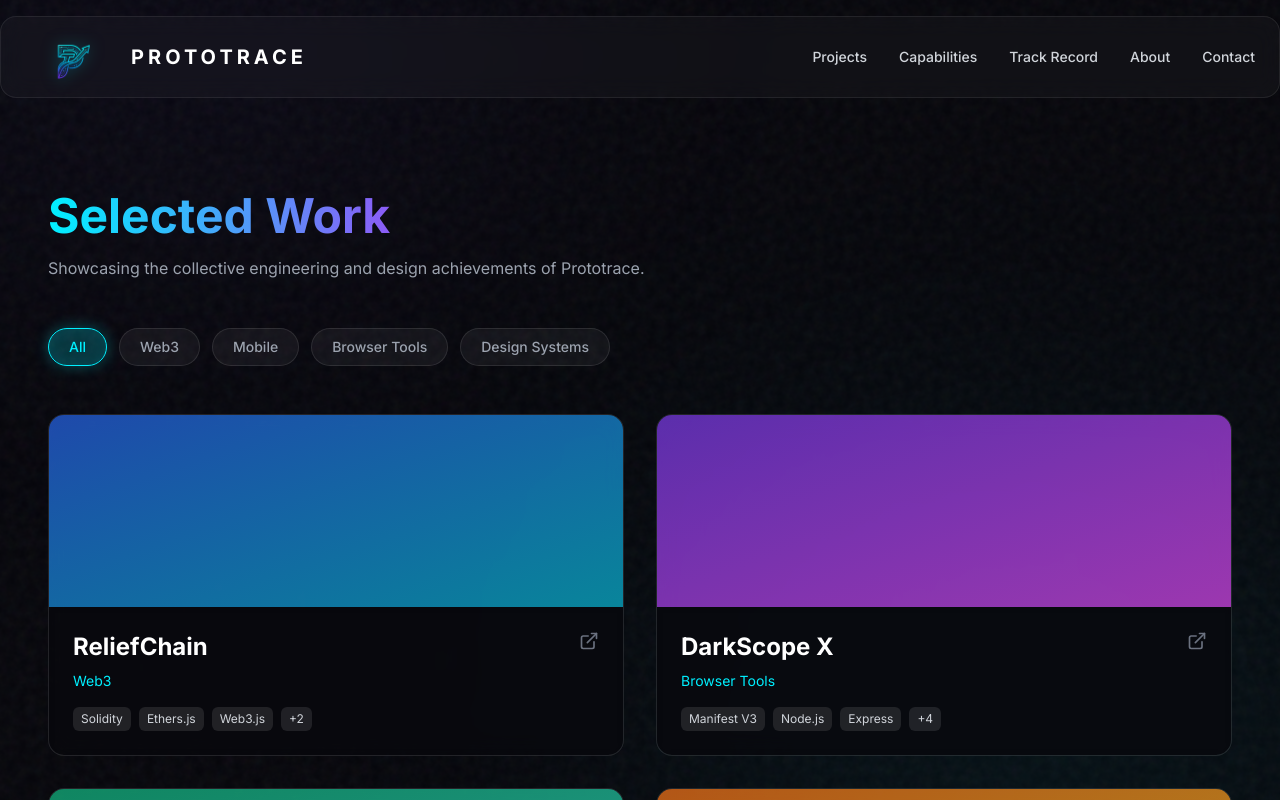
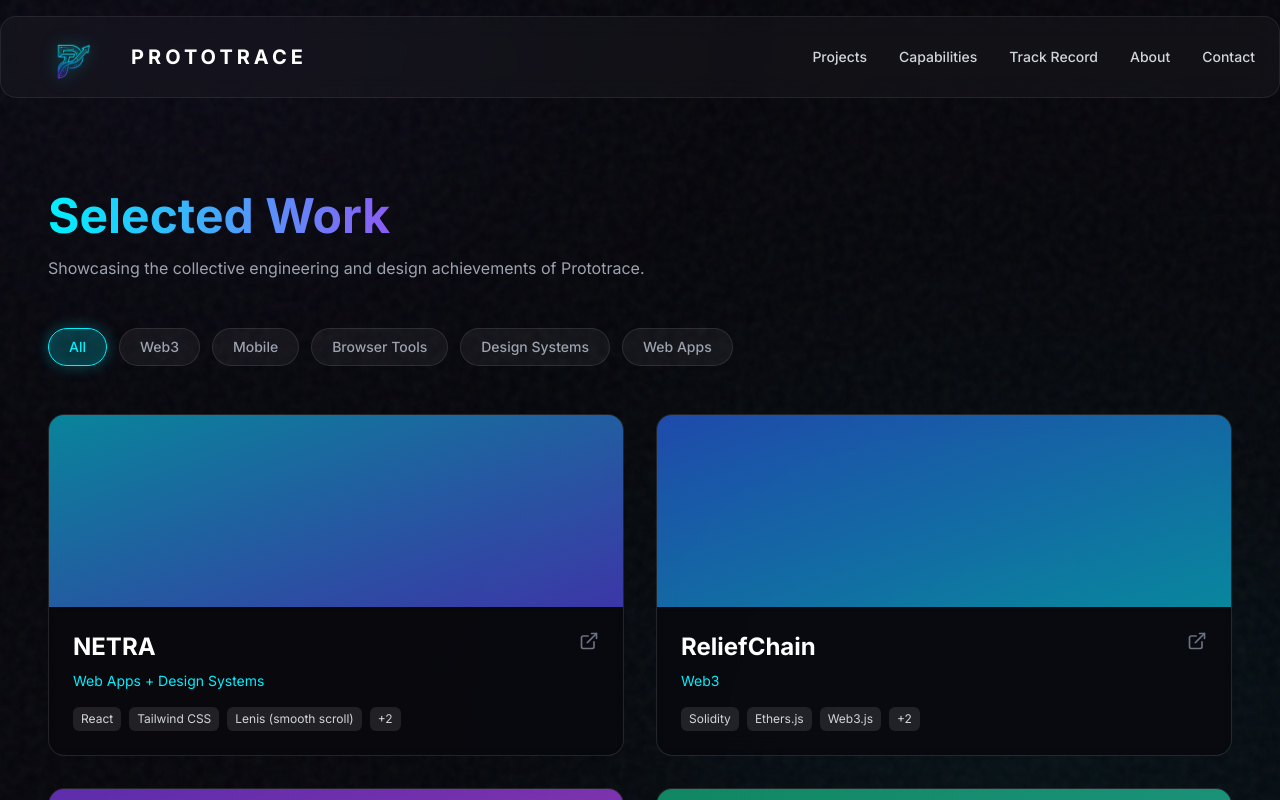
Before and after one commit to Sayim07/PROTOTRACE, a React (Vite) app: page / in a window 1280 px wide. Both pictures are taken after a click on the button "GET STARTED". Shown: the top 800 px of the page. Built offline with nearby package versions, Linux system fonts and the light colour scheme.

Commit message:
feat: implement Projects component with interactive filtering and detailed modal views

```diff
--- a/src/components/Projects.tsx
+++ b/src/components/Projects.tsx
@@ -3,18 +3,26 @@
 import { ExternalLink, X } from 'lucide-react';
 import clsx from 'clsx';
 
-type Category = 'All' | 'Web3' | 'Mobile' | 'Browser Tools' | 'Design Systems';
+type Category = 'All' | 'Web3' | 'Mobile' | 'Browser Tools' | 'Design Systems' | 'Web Apps';
 
 interface Project {
   id: string;
   title: string;
-  category: Category;
+  category: string;
   description: string;
   tech: string[];
   imageColor: string;
 }
 
 const projectsData: Project[] = [
+  {
+    id: 'netra',
+    title: 'NETRA',
+    category: 'Web Apps + Design Systems',
+    description: 'A responsive front-end product catalog built for a premium eyewear brand — dynamic product filtering and grid displays, glassmorphic product cards, and a custom "glass frame assembling" preloader animation. A fully reactive client-side shopping cart with live quantity controls and subtotal calculations, fluid inertia-scroll navigation, and a slide-over mobile drawer round out a polished, production-grade catalog experience — no backend required.',
+    tech: ['React', 'Tailwind CSS', 'Lenis (smooth scroll)', 'Lucide React', 'Vercel'],
+    imageColor: 'from-cyan-500 to-indigo-600'
+  },
   {
     id: 'reliefchain',
     title: 'ReliefChain',
@@ -53,11 +61,11 @@
   const [activeFilter, setActiveFilter] = useState<Category>('All');
   const [selectedProject, setSelectedProject] = useState<Project | null>(null);
 
-  const filters: Category[] = ['All', 'Web3', 'Mobile', 'Browser Tools', 'Design Systems'];
+  const filters: Category[] = ['All', 'Web3', 'Mobile', 'Browser Tools', 'Design Systems', 'Web Apps'];
 
   const filteredProjects = activeFilter === 'All'
     ? projectsData
-    : projectsData.filter(p => p.category === activeFilter || p.tech.includes(activeFilter)); // Mapping some categories broadly
+    : projectsData.filter(p => p.category.includes(activeFilter) || p.tech.includes(activeFilter)); // Mapping some categories broadly
 
   return (
     <section id="projects" className="py-24 px-6 md:px-12 max-w-7xl mx-auto min-h-screen flex flex-col justify-center">
```
